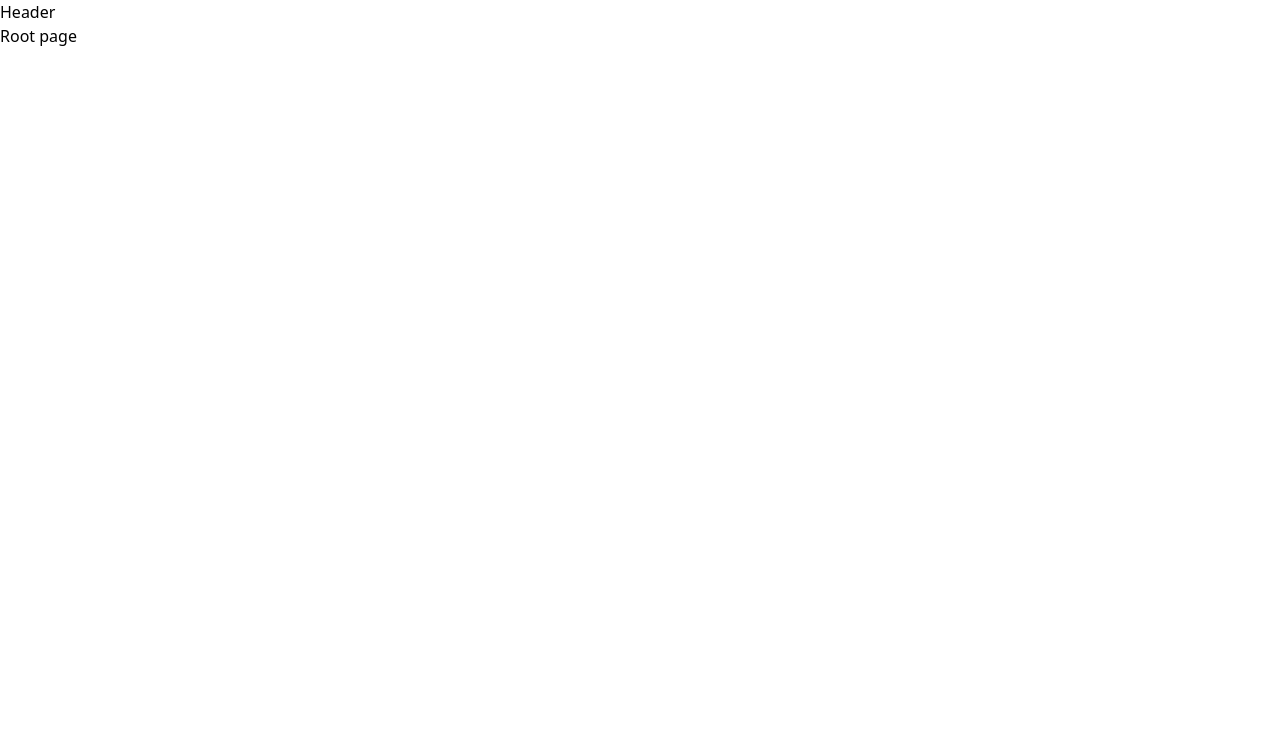
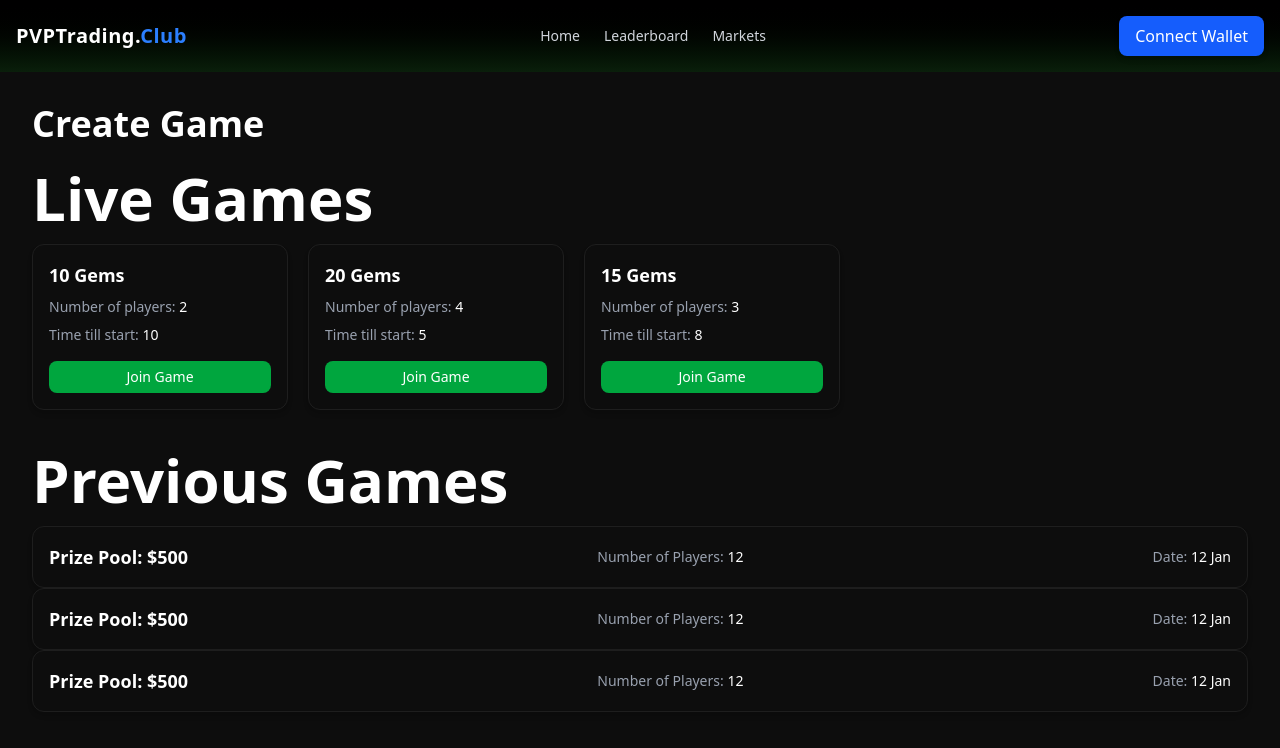
Before and after one commit to kiebarlow/PVPTrading, a React (Vite) app in the folder frontEnd/: page / in a window 1280 px wide. Shown: the top 748 px of the page. Built offline with nearby package versions, Linux system fonts and the light colour scheme.

Commit message:
Started home page layout.

```diff
--- a/frontEnd/src/components/Header.jsx
+++ b/frontEnd/src/components/Header.jsx
@@ -1,9 +1,20 @@
-import React from 'react'
+export default function Header() {
+    return (
+      <header className="bg-gradient-to-b from-black to-[#0a1f0b] p-4 shadow-md flex justify-between items-center">
+        {/* Logo */}
+        <div className="text-white text-xl font-bold tracking-wide">
+          PVPTrading.<span className="text-blue-500">Club</span>
+        </div>
 
-function Header() {
-  return (
-    <div>Header</div>
-  )
-}
+        {/* Navigation */}
+        <nav className="hidden md:flex space-x-6 text-gray-300 text-sm font-medium">
+          <span className="hover:text-white transition">Home</span>
+          <span className="hover:text-white transition">Leaderboard</span>
+          <span className="hover:text-white transition">Markets</span>
+        </nav>
 
-export default Header
+        {/* Connect Wallet Placeholder */}
+        <span className="bg-blue-600 text-white px-4 py-2 rounded-lg shadow-md">Connect Wallet</span>
+      </header>
+    );
+  }
--- /dev/null
+++ b/frontEnd/src/components/gameBrowseromponents/GameCard.jsx
@@ -0,0 +1,18 @@
+import React from 'react'
+
+function gameCard({entryFee, numPlayers, timeToStart}) {
+  return (
+    <div className="bg-[#0D0D0D] border border-[#1E1E1E] rounded-xl shadow-md p-4 w-64 text-white text-sm flex flex-col gap-2">
+      <div className="text-lg font-semibold">{entryFee} Gems</div>
+      <div className="text-gray-400">Number of players: <span className="text-white">{numPlayers}</span></div>
+      <div className="text-gray-400">Time till start: <span className="text-white">{timeToStart}</span></div>
+      <button className="mt-2 bg-green-600 hover:bg-green-700 text-white font-medium py-1.5 rounded-lg transition">
+        Join Game
+      </button>
+    </div>
+
+
+  )
+}
+
+export default gameCard
--- /dev/null
+++ b/frontEnd/src/components/gameBrowseromponents/PreviousGameCard.jsx
@@ -0,0 +1,13 @@
+import React from 'react';
+
+function PreviousGameCard({ prizePool, numPlayers, dateFinish }) {
+  return (
+    <div className="bg-[#0D0D0D] border border-[#1E1E1E] rounded-xl shadow-md p-4 w-full text-white text-sm flex flex-col md:flex-row items-center justify-between gap-4">
+      <div className="text-lg font-semibold">Prize Pool: ${prizePool}</div>
+      <div className="text-gray-400">Number of Players: <span className="text-white">{numPlayers}</span></div>
+      <div className="text-gray-400">Date: <span className="text-white">{dateFinish}</span></div>
+    </div>
+  );
+}
+
+export default PreviousGameCard;
--- /dev/null
+++ b/frontEnd/src/routes/GameBrowser.jsx
@@ -0,0 +1,44 @@
+import React from "react";
+import GameCard from "../components/gameBrowseromponents/gameCard";
+import PreviousGameCard from "../components/gameBrowseromponents/PreviousGameCard";
+function GameBrowser() {
+  return (
+    <div className="min-h-screen bg-[#0D0D0D] text-white p-8">
+      <div className="mb-6">
+        <h1 className="text-4xl font-bold">Create Game</h1>
+      </div>
+
+      <div className="mb-10">
+        <h1 className="text-6xl font-semibold mb-4">Live Games</h1>
+        <div className="flex flex-wrap gap-5">
+          <GameCard entryFee={10} numPlayers={2} timeToStart={10} />
+          <GameCard entryFee={20} numPlayers={4} timeToStart={5} />
+          <GameCard entryFee={15} numPlayers={3} timeToStart={8} />
+        </div>
+      </div>
+
+      <div className="flex flex-col justify-evenly">
+        <h1 className="text-6xl font-semibold mb-4">Previous Games</h1>
+
+        <PreviousGameCard
+          prizePool={500}
+          numPlayers={12}
+          dateFinish={"12 Jan"}
+        />
+        <PreviousGameCard
+          prizePool={500}
+          numPlayers={12}
+          dateFinish={"12 Jan"}
+        />
+
+        <PreviousGameCard
+          prizePool={500}
+          numPlayers={12}
+          dateFinish={"12 Jan"}
+        />
+      </div>
+    </div>
+  );
+}
+
+export default GameBrowser;
--- a/frontEnd/src/routes/Root.jsx
+++ b/frontEnd/src/routes/Root.jsx
@@ -1,12 +1,13 @@
 import React from 'react'
 import Header from '../components/Header'
+import GameBrowser from './GameBrowser'
 
 function Root() {
   return (
     <div>
         <Header/>
         <div>
-            Root page
+            <GameBrowser/>
         </div>
     </div>
   )
```
